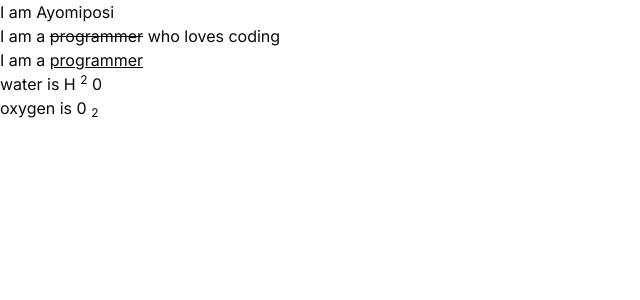
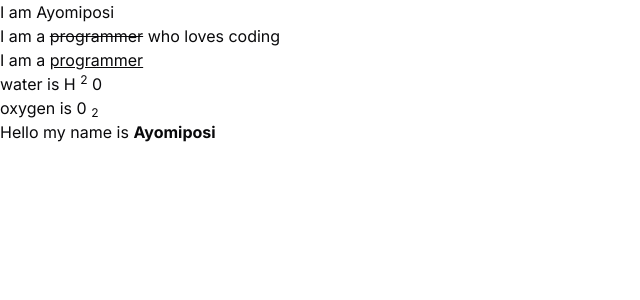
Before and after one commit to ayomiposi124/coming-soon, a Next.js app: page / in a window 1280 px wide. Shown: the top 300 px of the page, without its empty margins (0-640 px from the left). Built offline with nearby package versions, Linux system fonts and the light colour scheme.

Commit message:
👌Update

```diff
--- a/app/page.tsx
+++ b/app/page.tsx
@@ -7,6 +7,7 @@ export default function Home() {
   <p>I am a <ins>programmer</ins></p>
   <p>water is H <sup>2</sup> 0</p>
   <p>oxygen is 0 <sub>2</sub></p>
+  <p>Hello my name is <b>Ayomiposi</b> </p>
 
   </>
 
```
